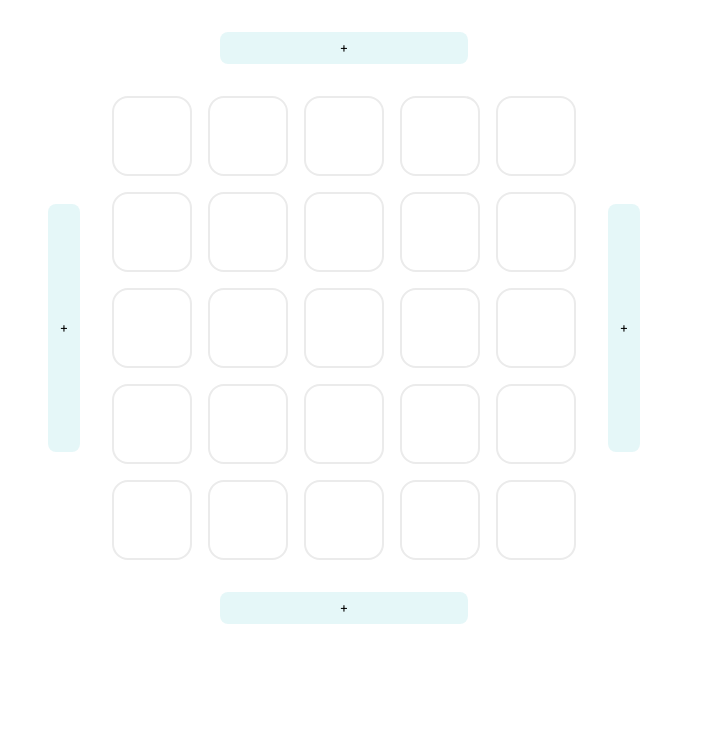
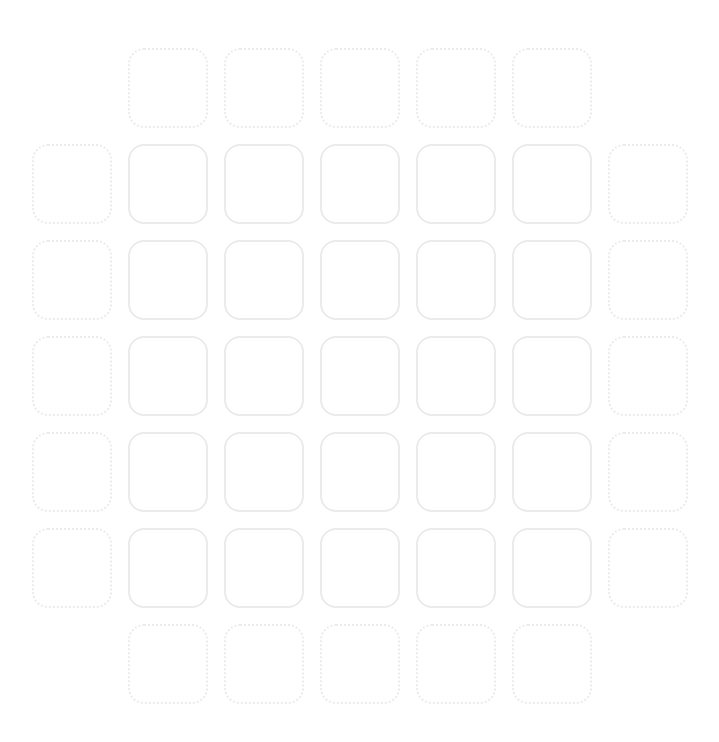
Before and after one commit to Sup2point0/lattix, a SvelteKit app: page / in a window 1280 px wide. Shown: the top 742 px of the page, without its empty margins (296-1015 px from the left). Built offline with nearby package versions, Linux system fonts and the light colour scheme.

Commit message:
feat: implement multiselect and arrow navigation

```diff
--- a/src/parts/cell.svelte
+++ b/src/parts/cell.svelte
@@ -15,6 +15,8 @@ import { current } from "#scripts/stores";
 
 import { Cell, type int } from "#scripts/types";
 
+import { onMount } from "svelte";
+
 interface Props {
   kind?: "inner" | "outer";
   x: int;
@@ -27,23 +29,52 @@ let { kind = "inner", x, y }: Props = $props();
 total++;
 let cell = new Cell(total, kind, x, y);
 
-let self: HTMLElement;
+let self: HTMLButtonElement;
+
+onMount(() => {
+  current.lattice_cells[x.toString() + y.toString()] = self;
+
+  window?.addEventListener("keydown", e => {
+    if (e.key === "Control") {
+      current.multiselect_enabled = true;
+    }
+  });
+
+  window?.addEventListener("keyup", e => {
+    if (e.key === "Control") {
+      current.multiselect_enabled = false;
+    }
+  })
+})
 
 
 function onclick(e: MouseEvent)
 {
-  cell.focused = true;
-  current.cell = cell;
-  current.cell_button = self;
+  console.log("current =", current.selected_cells);
+
+  if (!current.multiselect_enabled) {
+    current.selected_cells.clear();
+  }
+
+  current.selected_cells.add(cell.shard);
+  current.selected_cells = current.selected_cells;
+
+  self.classList.add("clicked");
+  setTimeout(() => {
+    self.classList.remove("clicked");
+  }, 30);
 }
 
 function onfocusout()
 {
-  cell.focused = false;
+  if (!current.multiselect_enabled) {
+    current.selected_cells.delete(cell.shard);
+  }
 }
 
 
 const ignored = ["CONTROL", "SHIFT", "ALT", "TAB"];
+const arrows = ["ARROWLEFT", "ARROWRIGHT", "ARROWUP", "ARROWDOWN"];
 const numbers = ["0", "1", "2", "3", "4", "5", "6", "7", "8", "9"];
 const alpha = ["A", "B", "C", "D", "E", "F", "G", "H", "I", "J", "K", "L", "M", "N", "O", "P", "Q", "R", "S", "U", "T", "V", "W", "X", "Y", "Z"];
 const punct = [",", ".", "!", "?", "+", "-", "*", "/", "=", "<", ">", "_", "~", "#"];
@@ -56,14 +87,59 @@ function onkeydown(e: KeyboardEvent)
 
   if (ignored.includes(key)) return;
 
-  switch (key) {
-    case "ARROWLEFT":
-      break;
+  if (arrows.includes(key)) {
+    e.preventDefault();
+    let X = x, Y = y;
 
-    default:
-      if (numbers.includes(key) || alpha.includes(key) || punct.includes(key)) {
-        cell.entered = key;
-      }
+    switch (key) {
+      case "ARROWLEFT":
+        if (X === 0) {
+          X = current.lattice_x +1;
+        } else {
+          X--;
+        }
+        break;
+
+      case "ARROWRIGHT":
+        if (X === current.lattice_x +1) {
+          X = 0;
+        } else {
+          X++;
+        }
+        break;
+
+      case "ARROWUP":
+        if (Y === 0) {
+          Y = current.lattice_y +1;
+        } else {
+          Y--;
+        }
+        break;
+
+      case "ARROWDOWN":
+        if (Y === current.lattice_y +1) {
+          Y = 0;
+        } else {
+          Y++;
+        }
+        break;
+    }
+
+    let next = current.lattice_cells[X.toString() + Y.toString()];
+    if (!next) return;
+
+    next.focus();
+    next.click();
+
+    if (e.ctrlKey) {
+
+    }
+    return;
+  }
+
+  if (numbers.includes(key) || alpha.includes(key) || punct.includes(key)) {
+    cell.entered = key;
+    return;
   }
 }
 
@@ -71,8 +147,8 @@ function onkeydown(e: KeyboardEvent)
 
 
 <button class="cell {kind}"
-  class:focused={cell.focused}
   class:fixed={cell.fixed}
+  class:focused={current.selected_cells.has(cell.shard)}
   bind:this={self}
   {onclick}
   {onfocusout}
@@ -82,8 +158,6 @@ function onkeydown(e: KeyboardEvent)
     {#if cell.fixed}
       <span class="fixed"> {cell.fixed} </span>
     {/if}
-
-    <!-- <span class="entered"> {x}.{y} </span> -->
 
     {#if cell.entered}
       <span class="entered"> {cell.entered} </span>
@@ -145,18 +219,22 @@ button.cell:not(.fixed) {
     }
   }
 
-  &:active {
+  &:active, &.clicked {
     .content {
-      transform: scale(0.96);
+      transform: scale(0.97);
     }
   }
 
   &:active, &.focused {
     .content {
       border-style: solid;
-      border-color: $col-red;
+      border-color: $col-purp;
       outline-width: 3.5px;
-      outline-color: color.change($col-red, $alpha: 20%);
+      outline-color: color.change($col-purp, $alpha: 20%);
+    }
+
+    span.entered {
+      color: $col-purp;
     }
   }
 }
--- a/src/parts/lattice.svelte
+++ b/src/parts/lattice.svelte
@@ -10,12 +10,12 @@ import { prefs } from "#scripts/stores";
 import Cell from "#parts/cell.svelte";
 
 interface Props {
-  x?: number;
-  y?: number;
+  x: number;
+  y: number;
   cellsize?: string;
 }
 
-let { x = 5, y = 5, cellsize = "10vh" }: Props = $props();
+let { x, y, cellsize = "10vh" }: Props = $props();
 
 
 let xsize = $derived(5 + $prefs.show.outer * 2);
@@ -26,10 +26,14 @@ let ysize = $derived(5 + $prefs.show.outer * 2);
 
 <div class="lattice-container">
   <div class="empty"></div>
-  <button class="new row">+</button>
+  {#if $prefs.show.add}
+    <button class="new row">+</button>
+  {/if}
   <div class="empty"></div>
 
-  <button class="new column">+</button>
+  {#if $prefs.show.add}
+    <button class="new column">+</button>
+  {/if}
 
   <div class="lattice"
     style:--x={xsize}
@@ -38,9 +42,11 @@ let ysize = $derived(5 + $prefs.show.outer * 2);
   >
     {#if $prefs.show.outer}
       <div class="empty"></div>
+
       {#each { length: x } as _, i}
         <Cell kind="outer" x={i+1} y={0} />
       {/each}
+
       <div class="empty"></div>
     {/if}
 
@@ -48,27 +54,35 @@ let ysize = $derived(5 + $prefs.show.outer * 2);
       {#if $prefs.show.outer}
         <Cell kind="outer" x={0} y={j+1} />
       {/if}
+
       {#each { length: x } as _, i}
         <Cell kind="inner" x={i+1} y={j+1} />
       {/each}
+
       {#if $prefs.show.outer}
-        <Cell kind="outer" x={x+1} y={y+1} />
+        <Cell kind="outer" x={x+1} y={j+1} />
       {/if}
     {/each}
 
     {#if $prefs.show.outer}
       <div class="empty"></div>
+
       {#each { length: x } as _, i}
         <Cell kind="outer" x={i+1} y={y+1} />
       {/each}
+
       <div class="empty"></div>
     {/if}
   </div>
 
-  <button class="new column">+</button>
+  {#if $prefs.show.add}
+    <button class="new column">+</button>
+  {/if}
 
   <div class="empty"></div>
-  <button class="new row">+</button>
+  {#if $prefs.show.add}
+    <button class="new row">+</button>
+  {/if}
   <div class="empty"></div>
 </div>
 
--- a/src/routes/+page.svelte
+++ b/src/routes/+page.svelte
@@ -1,6 +1,8 @@
 <script lang="ts">
 
 import "#styles/essence.scss";
+
+import { current } from "#scripts/stores";
 
 import Lattice from "#parts/lattice.svelte";
 
@@ -9,7 +11,7 @@ import Lattice from "#parts/lattice.svelte";
 
 <main>
   <div class="layout">
-    <Lattice cellsize="5rem" />
+    <Lattice x={current.lattice_x} y={current.lattice_y} cellsize="5rem" />
   </div>
 </main>
 
--- a/src/scripts/stores/current.svelte.ts
+++ b/src/scripts/stores/current.svelte.ts
@@ -1,10 +1,23 @@
-import { Cell } from "#scripts/types";
+import { SvelteSet as Set } from "svelte/reactivity";
+
+import type { int } from "#scripts/types";
 
 
 class CurrentState
 {
-  cell: Cell | null = null;
-  cell_button: HTMLElement | null = null;
+  lattice_x: int = 5;
+  lattice_y: int = 5;
+
+  lattice_cells: Cells = $state({});
+
+  /** Shards of the currently selected cells. */
+  selected_cells: Set<number> = $state(new Set());
+
+  multiselect_enabled = $state(false);
+}
+
+interface Cells {
+  [cords: string]: HTMLButtonElement;
 }
 
 
--- a/src/scripts/stores/prefs.svelte.ts
+++ b/src/scripts/stores/prefs.svelte.ts
@@ -8,7 +8,8 @@ export class Prefs
 
 class ShowPrefs
 {
-  outer: boolean = $state(false);
+  outer = $state(true);
+  add = $state(false);
 }
 
 export const prefs = writable(new Prefs());
--- a/src/scripts/types/cell.svelte.ts
+++ b/src/scripts/types/cell.svelte.ts
@@ -3,12 +3,12 @@ import type { int } from "./root";
 
 export class Cell
 {
+  button: HTMLButtonElement | null = null;
   shard: int;
+
   kind: "inner" | "outer";
   x: int;
   y: int;
-
-  focused: boolean = $state(false);
 
   fixed: boolean = $state(false);
   entered: string | null = $state(null);
--- a/src/styles/colours.scss
+++ b/src/styles/colours.scss
@@ -1,4 +1,5 @@
 $col-blue: oklch(0.7 0.1186 201);
+$col-purp: oklch(0.75 0.1332 297);
 $col-red: oklch(0.7 0.185 27);
 
 $col-grey: oklch(0.94 0 214);
```
